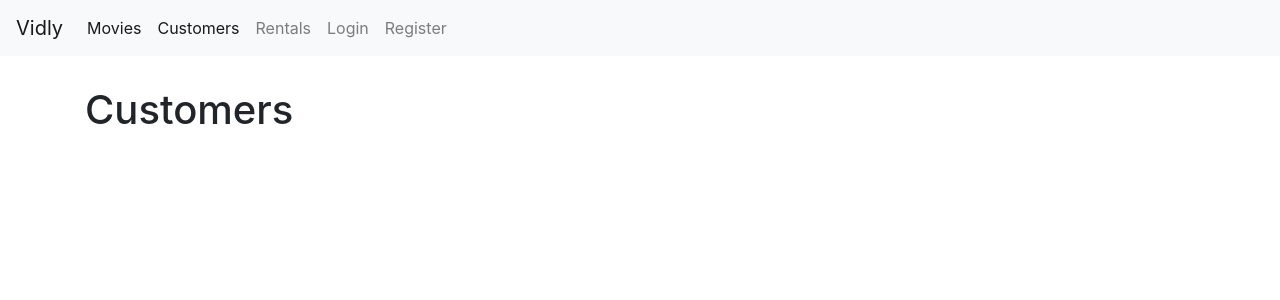
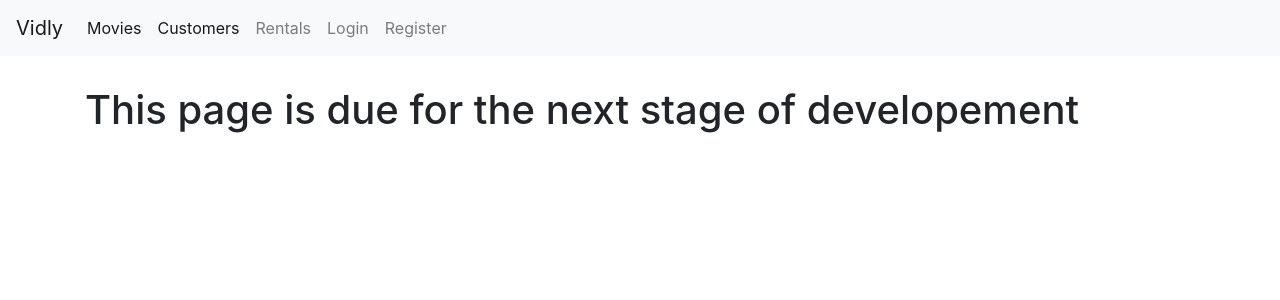
Before and after one commit to DipWorks/Vidly, a React (Create React App) app: page /customers in a window 1280 px wide. Shown: the top 300 px of the page. Built offline with nearby package versions, Linux system fonts and the light colour scheme.

Commit message:
user maessage in customers page

```diff
--- a/src/components/customers.jsx
+++ b/src/components/customers.jsx
@@ -1,7 +1,7 @@
 import React from "react";
 
 const Customers = () => {
-  return <h1>Customers</h1>;
+  return <h1>This page is due for the next stage of developement</h1>;
 };
 
 export default Customers;
--- a/src/components/rentals.jsx
+++ b/src/components/rentals.jsx
@@ -1,7 +1,7 @@
 import React from "react";
 
 const Rentals = () => {
-  return <h1>Rentals</h1>;
+  return <h1>This page is due for the next stage of developement.</h1>;
 };
 
 export default Rentals;
```
Also changed, not shown: 1 other file (tests, documents, lock files or other folders).
